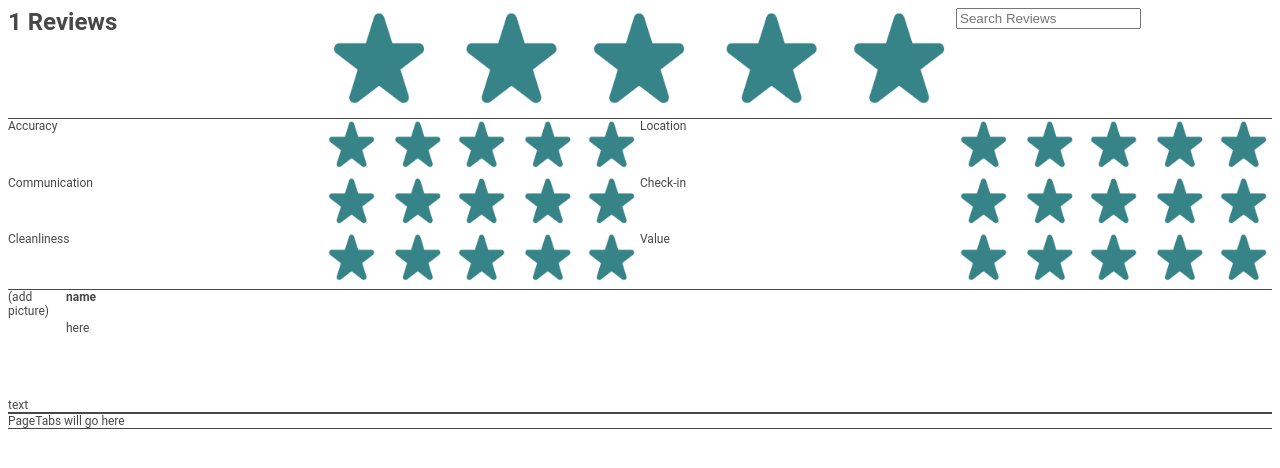
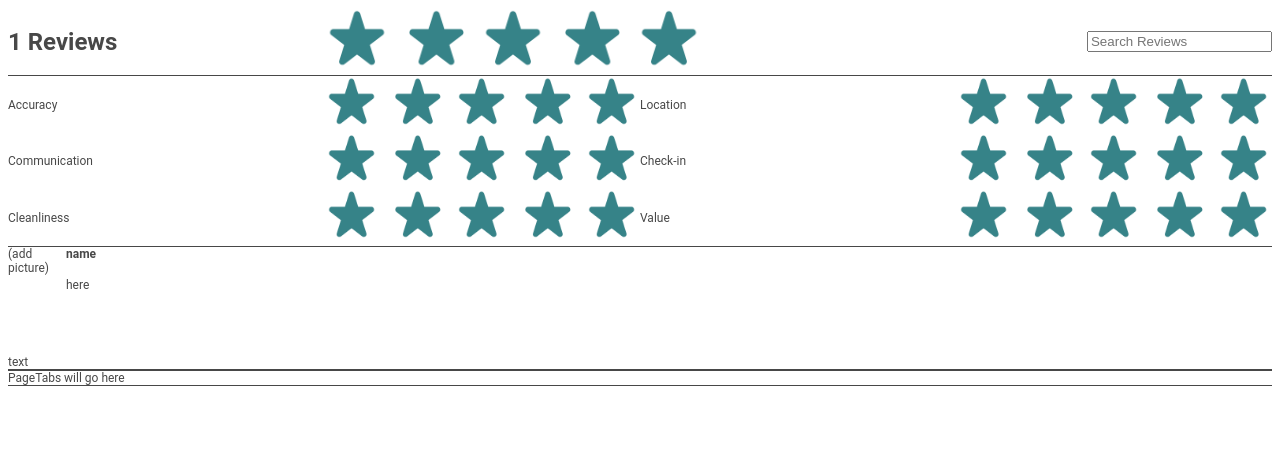
Before and after one commit to AirCnB/reviews-module, a React app: page / in a window 1280 px wide. Shown: the top 468 px of the page. Built offline with nearby package versions, Linux system fonts and the light colour scheme; no server answers.

Commit message:
Dynamically display individual ratings

```diff
--- a/client/src/components/ReviewStats.jsx
+++ b/client/src/components/ReviewStats.jsx
@@ -18,11 +18,33 @@ class ReviewStats extends React.Component {
 		this.calculateRating = this.calculateRating.bind(this);
 	}
 
-	calculateRating () {
-
+	calculateRating (reviews, label) {
+		let total = 0;
+		let count = 0;
+		for (var i = 0; i < reviews.length; i++) {
+				total += reviews[i].rating[label]
+				count += 1;
+		return total/count;
+		}
 	}
 
-	ComponentDidMount () {
+	componentDidMount () {
+
+		let accuracy = this.calculateRating(this.props.reviews, "accuracy");
+		let communication = this.calculateRating(this.props.reviews, "communication");
+		let cleanliness = this.calculateRating(this.props.reviews, "cleanliness");
+		let location = this.calculateRating(this.props.reviews, "location");
+		let checkin = this.calculateRating(this.props.reviews, "checkin");
+		let value = this.calculateRating(this.props.reviews, "value");
+
+		this.setState({
+			accuracy: accuracy,
+			communication: communication,
+			cleanliness: cleanliness,
+			location: location,
+			checkin: checkin,
+			value: value,
+		});
 	}
 
 	render () {
--- a/client/src/components/ReviewStatsStyles.css
+++ b/client/src/components/ReviewStatsStyles.css
@@ -2,6 +2,7 @@
 	display: grid;
 	grid-template-columns: 25% 25% 25% 25%;
 	grid-template-rows: 1fr 1fr 1fr;
+	align-items: center;
 }
 
 .label1 {
--- a/client/src/components/headerStyles.css
+++ b/client/src/components/headerStyles.css
@@ -1,18 +1,24 @@
 .wrapper {
   display: grid;
-  grid-template-columns: 25% 50% 25%;
+  grid-template-columns: 25% 30% 45%;
+  align-items: center;
+
 }
 
 .total {
   font-size: 24px;
   font-weight: bold;
   grid-column: 1 / span 1;
+
 }
 
 .col2 {
   grid-column: 2 / span 1;
+
 }
 
 .col3 {
  grid-column: 3 / span 1;
+ justify-self: right;
+
 }
--- a/client/src/components/indexStyles.css
+++ b/client/src/components/indexStyles.css
@@ -4,7 +4,6 @@
 	font-family: 'Roboto', sans-serif;
 	font-size: 12px;
 
-  grid-template-columns: 25% 50% 25%;
 	grid-template-rows: 100px 132px auto auto;
 }
 
@@ -33,19 +32,7 @@
 }
 
 
-.total {
-  font-size: 24px;
-  font-weight: bold;
-  grid-column: 1 / span 1;
-}
 
-.col2 {
-  grid-column: 2 / span 1;
-}
-
-.col3 {
- grid-column: 3 / span 1;
-}
 
 
 .star {
--- a/client/src/index.jsx
+++ b/client/src/index.jsx
@@ -33,8 +33,8 @@ class App extends React.Component {
 				  date: 'here',
 			}],
 			totalRating: 5,
+			searchresults: undefined,
 		}
-		// this.getTotalRating = this.getTotalRating.bind(this);
 	}
 
 
@@ -62,9 +62,6 @@ class App extends React.Component {
     		reviews: response.data,
     		totalRating: totalRating,
     	});
-
-    	//self. other functions
-
 	  })
 	  .catch(function (error) {
 	    console.log(error);
```
